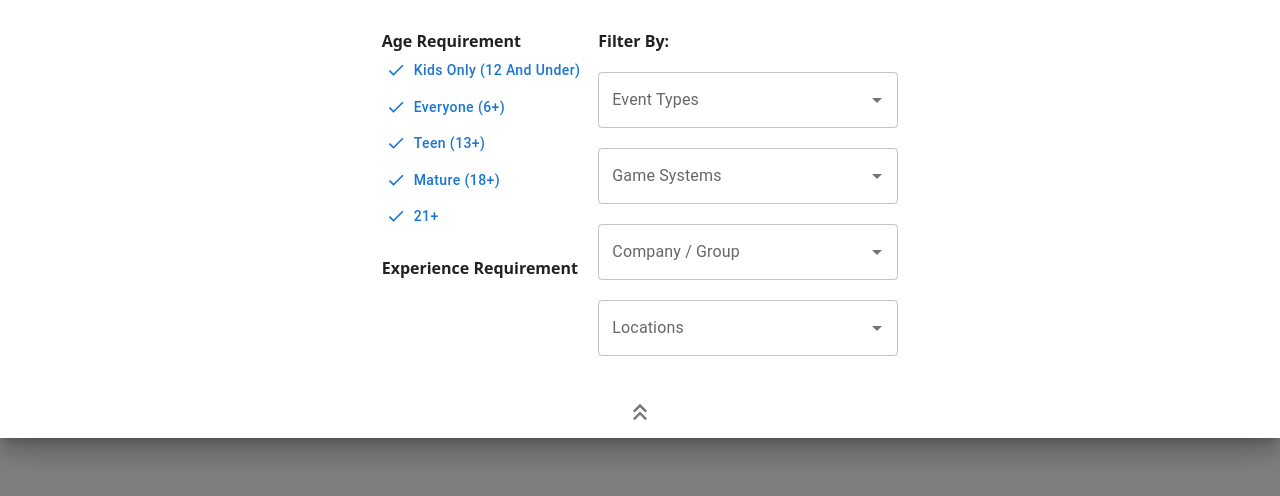
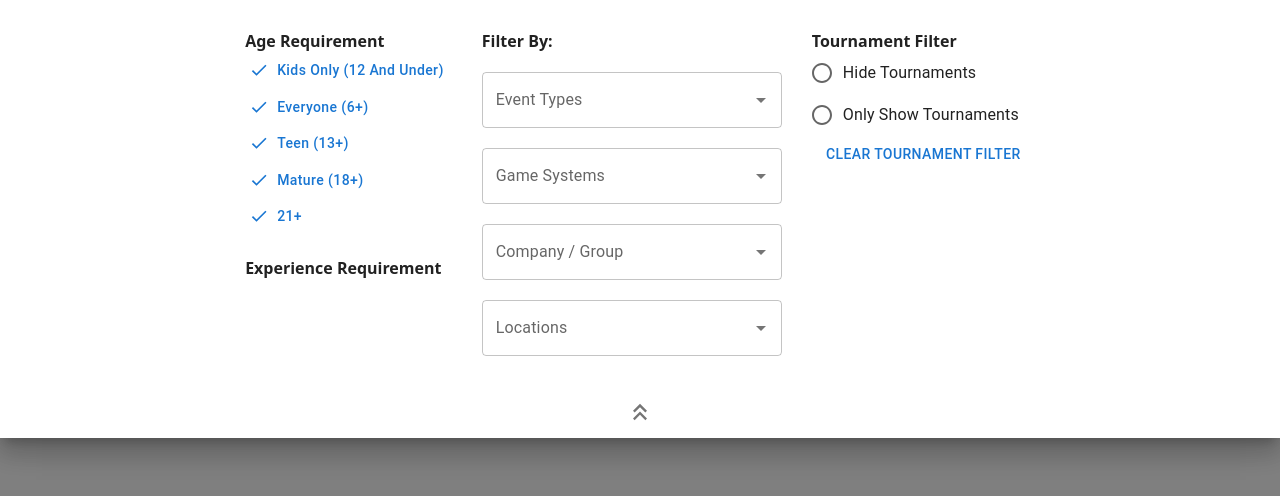
Before and after one commit to Sun-Mountain/GenConCal, a Next.js app in the folder frontend/: page / in a window 1280 px wide. Both pictures are taken after a click on the button "FILTER BY EVENT CATEGORY". Shown: the top 496 px of the page. Built offline with nearby package versions, Linux system fonts and the light colour scheme.

Commit message:
tournament radio

```diff
--- a/frontend/assets/styles/components/ui.scss
+++ b/frontend/assets/styles/components/ui.scss
@@ -25,7 +25,7 @@
 #filter-drawer-content-wrapper {
   padding: 25px 5px;
   margin: 0 auto;
-  max-width: 800px;
+  max-width: 1200px;
 }
 
 .filter-content {
@@ -78,7 +78,7 @@
 
   .filter-content {
     .content-group {
-      margin: 5px;
+      margin: 5px 15px;
     }
   }
 }
--- a/frontend/components/EventCategoryFilters.tsx
+++ b/frontend/components/EventCategoryFilters.tsx
@@ -1,7 +1,8 @@
 import { FilterDrawerProps } from "@/assets/interfaces";
 import { filteredEvents } from "@/pages/_app";
 import ButtonGroup from "@/components/UI/ButtonGroup";
-import AutocompleteComponent from "./UI/AutoComplete";
+import AutocompleteComponent from "@/components/UI/AutoComplete";
+import RadioButtonsGroup from "@/components/UI/RadioGroup";
 
 const ageLabels = [ 'kids only (12 and under)',
                     'Everyone (6+)',
@@ -13,6 +14,8 @@ const eventTypeLabels = Object.keys(filteredEvents.eventTypes).sort()
 const gameSystemLabels = Object.keys(filteredEvents.gameSystems).sort()
 const groupLabels = Object.keys(filteredEvents.groups).sort()
 const locationLabels = Object.keys(filteredEvents.locations).sort()
+const tournamentOptions = [ { value: 'hide', choiceLabel: 'Hide Tournaments' },
+                            { value: 'show', choiceLabel: 'Only Show Tournaments' } ]
 
 export default function EventCategoryFilters ({
   handleFilter,
@@ -21,7 +24,9 @@ export default function EventCategoryFilters ({
   eventTypeList,
   gameSystemList,
   groupsList,
-  locationList
+  locationList,
+  tournamentFilter,
+  setTournamentFilter
 }: FilterDrawerProps) {
 
   return (
@@ -67,6 +72,14 @@ export default function EventCategoryFilters ({
           labels={locationLabels}
         />
       </div>
+      <div className="content-group">
+        <RadioButtonsGroup
+          label='Tournament Filter'
+          value={tournamentFilter}
+          setValue={setTournamentFilter}
+          options={tournamentOptions}
+        />
+      </div>
     </div>
   )
 }
--- /dev/null
+++ b/frontend/components/UI/RadioGroup.tsx
@@ -0,0 +1,47 @@
+import { ChangeEvent } from 'react';
+import Button from '@mui/material/Button';
+import Radio from '@mui/material/Radio';
+import RadioGroup from '@mui/material/RadioGroup';
+import FormControlLabel from '@mui/material/FormControlLabel';
+import FormControl from '@mui/material/FormControl';
+import { RadioGroupProps } from '@/assets/interfaces';
+
+export default function RadioButtonsGroup({
+  value,
+  label,
+  setValue,
+  options
+}: RadioGroupProps) {
+
+  const clearChoices = () => {
+    setValue('')
+  }
+
+  const handleChange = (event: ChangeEvent<HTMLInputElement>, value: string) => {
+    setValue(value as '' | 'hide' | 'show');
+  };
+
+  return (
+    <FormControl>
+      <strong>{label}</strong>
+      <RadioGroup
+        aria-labelledby="demo-radio-buttons-group-label"
+        value={value}
+        onChange={handleChange}
+        name="radio-buttons-group"
+      >
+        {options.map((option, index) => {
+          return <FormControlLabel
+                    key={index}
+                    value={option.value}
+                    control={<Radio />}
+                    label={option.choiceLabel}
+                  />
+        })}
+      </RadioGroup>
+      <Button onClick={clearChoices}>
+        Clear {label}
+      </Button>
+    </FormControl>
+  );
+}
--- a/frontend/pages/index.tsx
+++ b/frontend/pages/index.tsx
@@ -36,6 +36,7 @@ export default function Home () {
   const [gameSystemFilter, setGameSystemFilter] = useState<number[]>([]);
   const [groupsFilter, setGroupsFilter] = useState<number[]>([]);
   const [locationFilter, setLocationFilter] = useState<number[]>([]);
+  const [tournamentFilter, setTournamentFilter] = useState<'' | 'hide' | 'show'>('');
 
   const handleFilter = async ({
     groupLabel,
@@ -124,6 +125,8 @@ export default function Home () {
                 gameSystemList={gameSystemList}
                 groupsList={groupsList}
                 locationList={locationList}
+                tournamentFilter={tournamentFilter}
+                setTournamentFilter={setTournamentFilter}
               />
             </div>
           </DrawerComponent>
@@ -142,6 +145,7 @@ export default function Home () {
                     ...groupsFilter,
                     ...locationFilter]}
         filterOut={[...ageReqFilter, ...xpFilter]}
+        tournamentFilter={tournamentFilter}
         hideSoldOut={hideSoldOut}
       />
     </>
```
Also changed, not shown: frontend/assets/interfaces/Component.tsx (+14 -1 lines).
